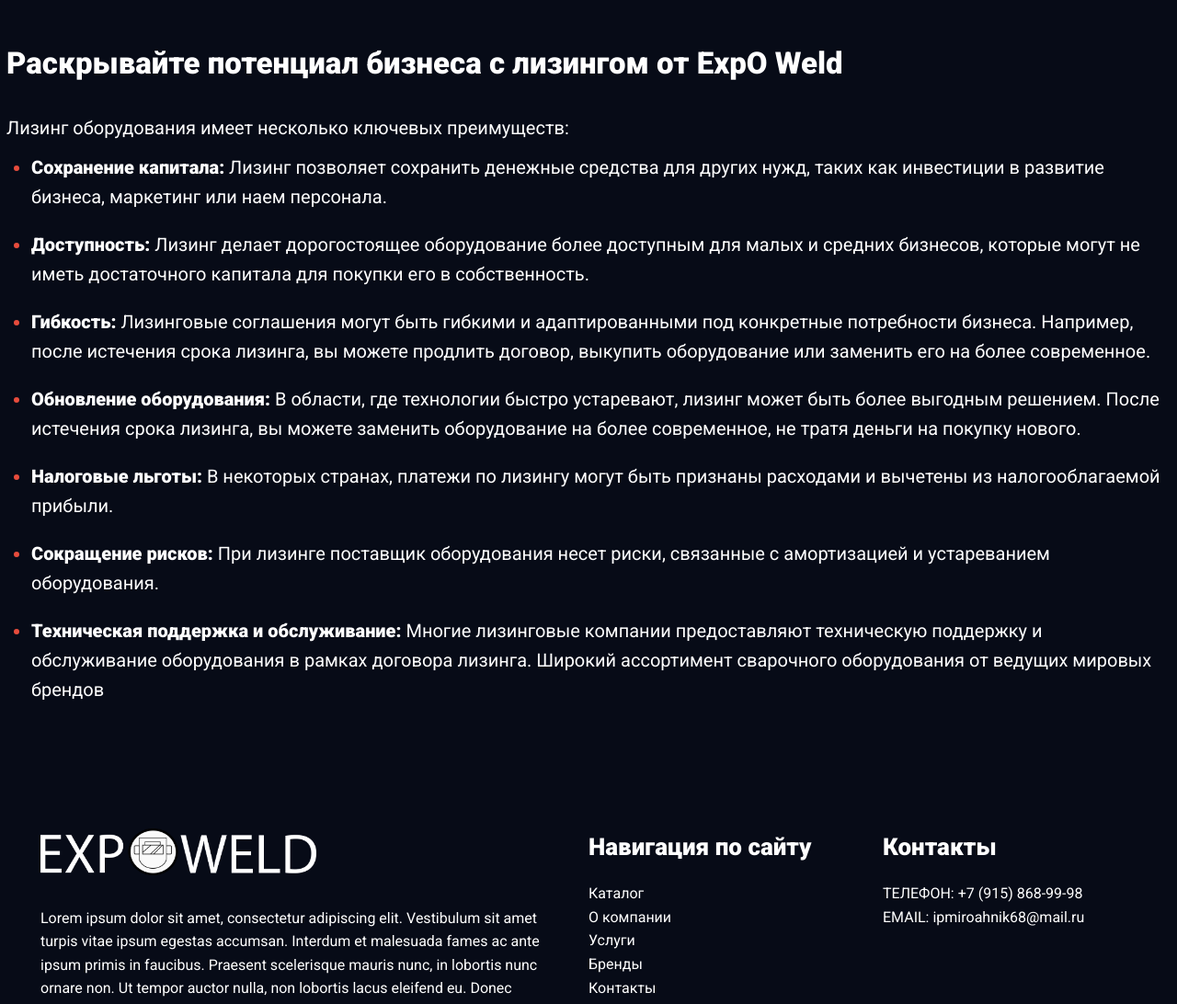
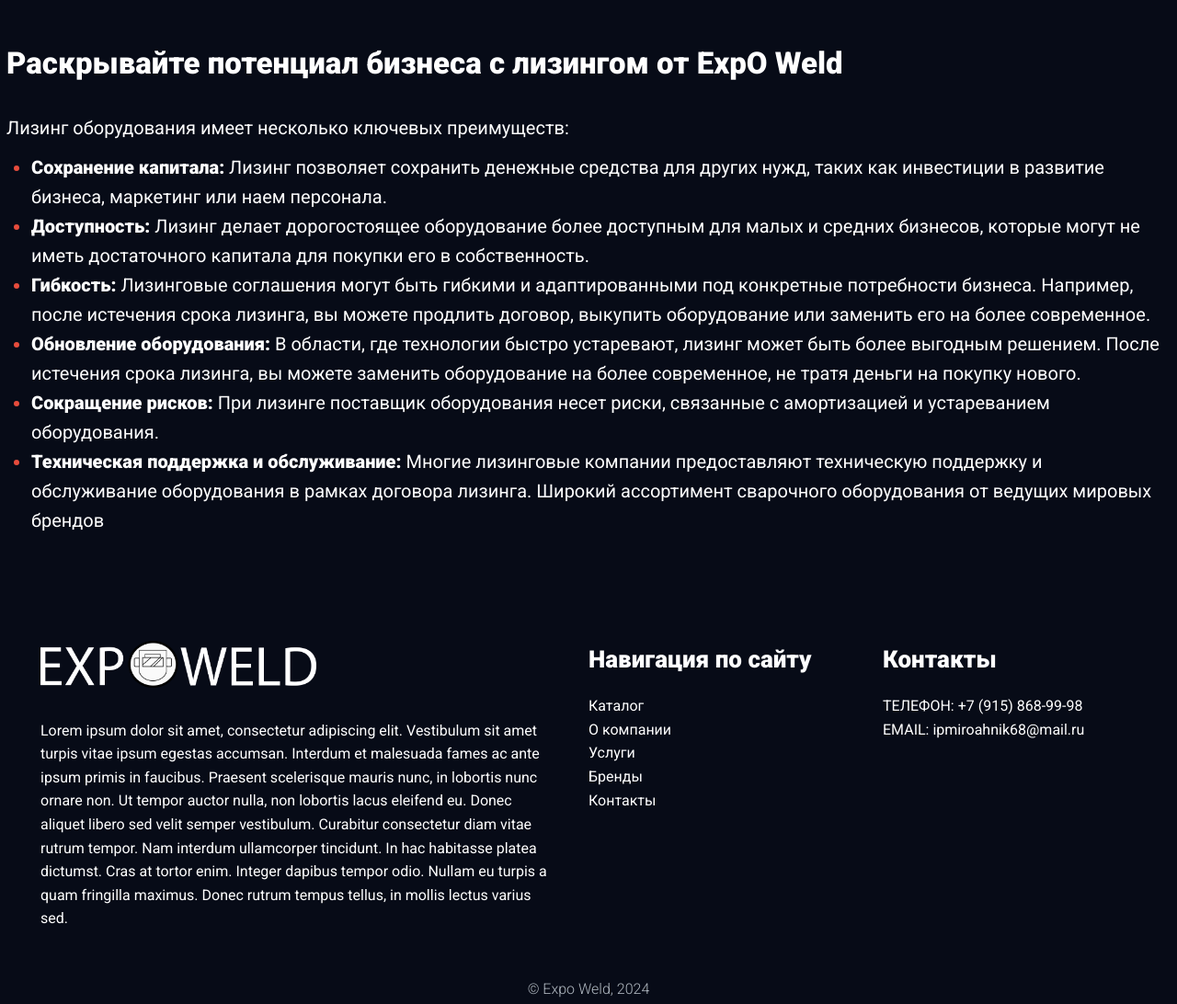
Before and after one commit to Loadngg/ExpO-Weld, a Django app: page /services/leasing in a window 1280 px wide. Shown: the part 287-1379 px from the top of the page at 92% size. Run offline with Django 4.2, Linux system fonts and the light colour scheme.

Commit message:
> minor fixes x [css] removed leasing.css

```diff
--- a/static/css/animations.css
+++ b/static/css/animations.css
@@ -15,7 +15,6 @@
 .services__inner,
 .about__inner,
 .contacts,
-.contacts__map,
-.leasing__inner {
+.contacts__map {
     transform: translateY(10%);
 }
--- a/static/css/index.css
+++ b/static/css/index.css
@@ -152,6 +152,10 @@ a:hover {
 
 section {
     padding: var(--spacing-xxl) 0;
+}
+
+b {
+    font-weight: 900;
 }
 
 .hidden {
--- a/static/css/pages/leasing.css
+++ /dev/null
@@ -1,40 +0,0 @@
-.leasing p,
-.leasing li {
-    font-size: var(--fs-m);
-}
-
-.leasing h2 {
-    margin-bottom: 0;
-}
-
-.leasing__inner {
-    margin-bottom: var(--spacing-xl);
-    display: flex;
-    flex-direction: column;
-    align-items: center;
-    justify-content: center;
-    gap: var(--spacing-xl);
-    text-align: left;
-}
-
-.leasing__text {
-    width: 100%;
-    display: flex;
-    flex-direction: column;
-    gap: var(--spacing-m);
-}
-
-.leasing__list li {
-    display: list-item;
-    list-style: disc;
-    margin-left: var(--spacing-xl);
-    margin-bottom: var(--fs-m);
-}
-
-.leasing__list li::marker {
-    color: var(--color-red);
-}
-
-b {
-    font-weight: 900;
-}
--- a/templates/landing/services_leasing.html
+++ b/templates/landing/services_leasing.html
@@ -2,7 +2,7 @@
 {% load static %}
 {% block title %}Лизинг{% endblock %}
 {% block head_page_styles %}
-    <link rel="stylesheet" href="{% static 'css/pages/leasing.css' %}"/>
+    <link rel="stylesheet" href="{% static 'css/pages/about.css' %}"/>
 {% endblock %}
 {% block content %}
     <section class="subheader">
@@ -16,13 +16,13 @@
             </div>
         </div>
     </section>
-    <section class="leasing" id="leasing">
+    <section class="about" id="about">
         <div class="container">
-            <div class="leasing__inner anim-item">
+            <div class="about__inner anim-item">
                 <h2>Раскрывайте потенциал бизнеса с лизингом от ExpO Weld</h2>
-                <div class="leasing__text">
+                <div class="about__text">
                     <p>Лизинг оборудования имеет несколько ключевых преимуществ:</p>
-                    <ul class="leasing__list">
+                    <ul class="about__list">
                         <li>
                             <b>Сохранение капитала:</b> Лизинг позволяет сохранить денежные средства для других нужд, таких как
                             инвестиции в развитие бизнеса, маркетинг или наем персонала.
@@ -42,10 +42,6 @@
                             более современное, не тратя деньги на покупку нового.
                         </li>
                         <li>
-                            <b>Налоговые льготы:</b> В некоторых странах, платежи по лизингу могут быть признаны расходами и
-                            вычетены из налогооблагаемой прибыли.
-                        </li>
-                        <li>
                             <b>Сокращение рисков:</b> При лизинге поставщик оборудования несет риски, связанные с амортизацией
                             и устареванием оборудования.
                         </li>
--- a/templates/landing/services_repair.html
+++ b/templates/landing/services_repair.html
@@ -44,10 +44,6 @@
                         вы могли быть уверены в надежности нашей работы.
                     </p>
                     <p>
-                        В случае необходимости, мы можем предоставить вам замену оборудования на время ремонта, чтобы вы
-                        могли продолжать работу без перебоев.
-                    </p>
-                    <p>
                         Наш ремонт сварочного оборудования - это не только возможность вернуть вашему инструменту
                         прежнюю надежность и эффективность, но и шанс продлить его срок службы. Мы всегда готовы
                         предоставить вам профессиональные советы по техническому обслуживанию и уходу за оборудованием,
```
Also changed, not shown: templates/landing/services_demonstration.html (+3 -4 lines).
